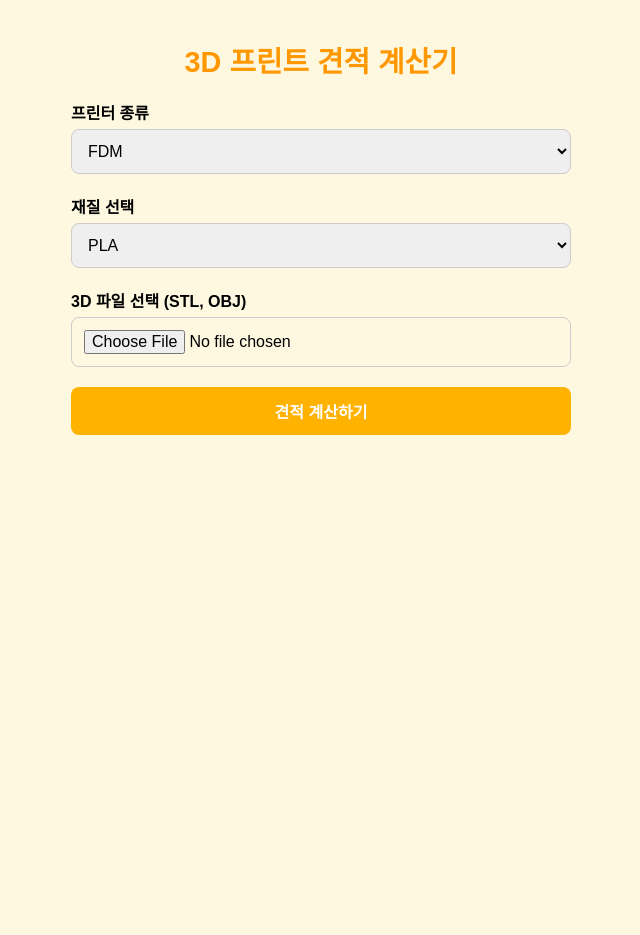
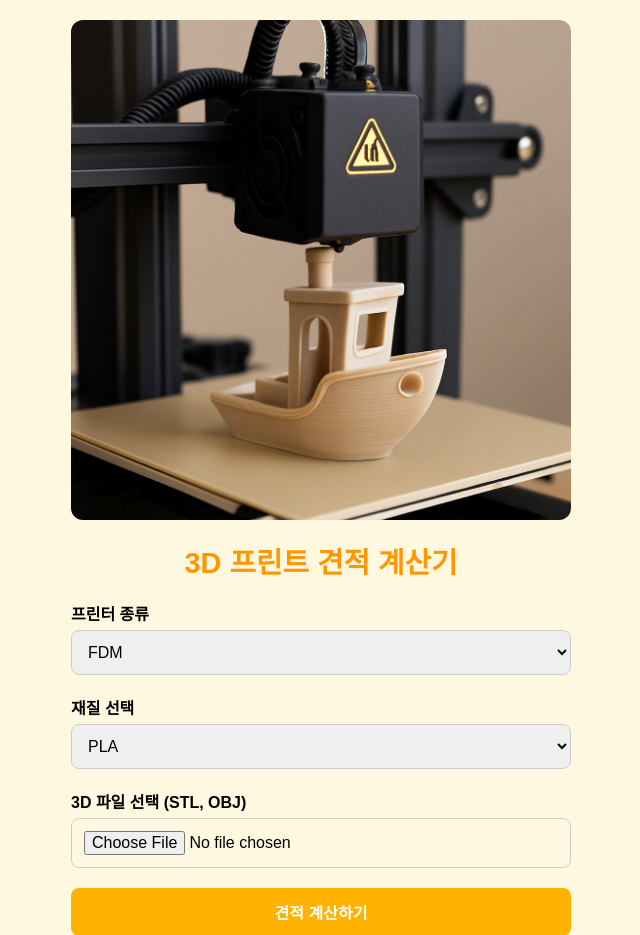
Before and after one commit to 3dthebalance/3dthebalance, a Flask app: page / in a window 1280 px wide. Shown: the top 935 px of the page, without its empty margins (319-959 px from the left). Before the commit the page ends 435 px from the top, so only its background shows below. Run offline with Flask 3, Linux system fonts and the light colour scheme.

Commit message:
Update index.html

```diff
--- a/templates/index.html
+++ b/templates/index.html
@@ -57,10 +57,20 @@
     #order-btn {
       text-align: center;
     }
+    img.header-image {
+      max-width: 100%;
+      border-radius: 12px;
+      margin-bottom: 20px;
+      display: block;
+    }
   </style>
 </head>
 <body>
   <div class="container">
+
+    <!-- ✅ 이미지 삽입 -->
+    <img src="/static/printing.png" alt="3D 프린팅 사진" class="header-image" />
+
     <h1>3D 프린트 견적 계산기</h1>
 
     <form id="upload-form" enctype="multipart/form-data">
@@ -150,6 +160,3 @@
   </script>
 </body>
 </html>
-
-</body>
-</html>
```
